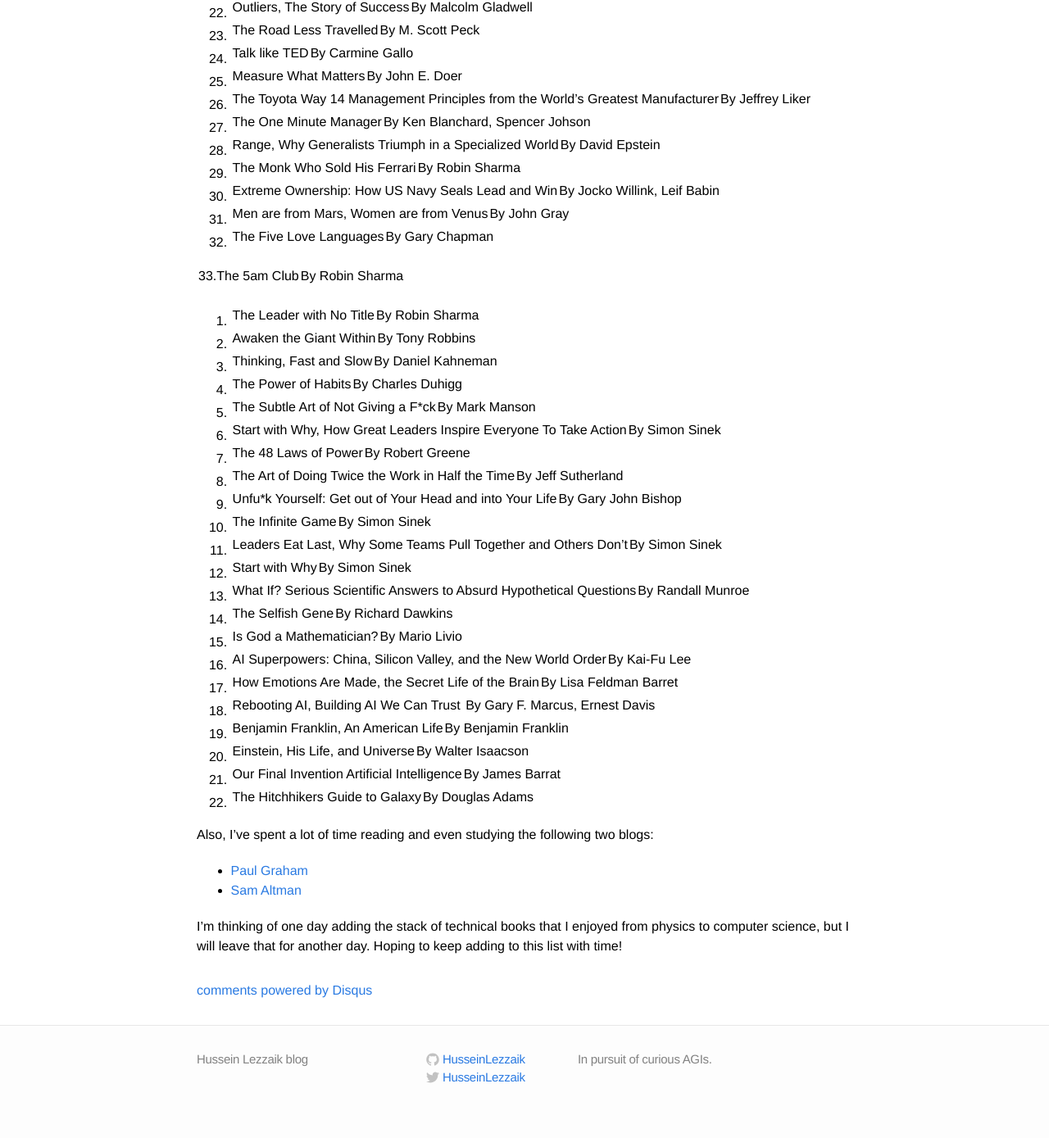
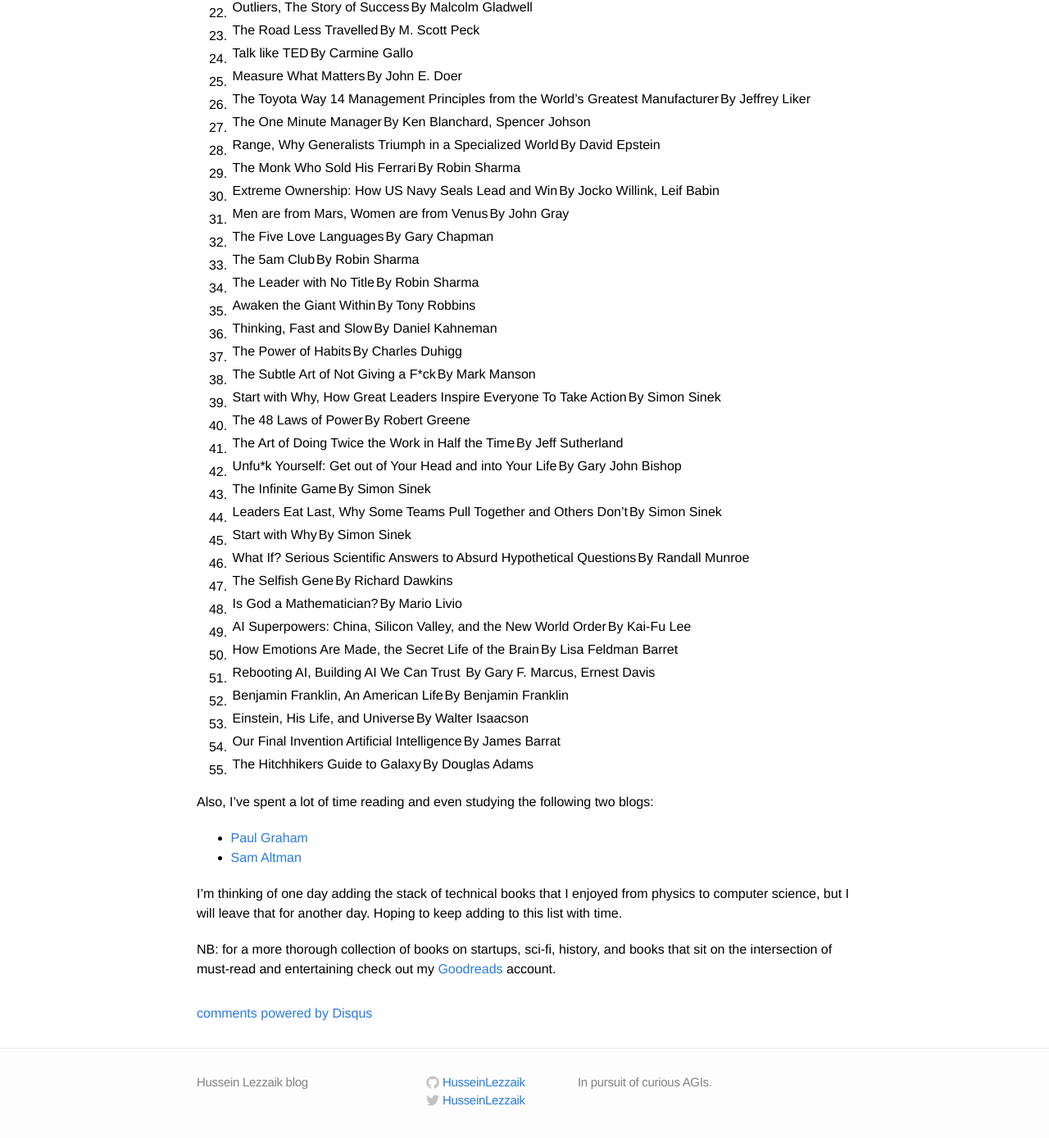
Before and after one commit to HusseinLezzaik/husseinlezzaik.github.io, a Jekyll site: the page built from _posts/2022-11-20-Books-Part-I.md, in a window 1280 px wide and 1400 px high, scrolled down 1226 px. Shown: the top 1389 px of the window at 82% size. Built offline with Jekyll 4.4.1, drawn with Linux system fonts in a browser that asks for light colours; comment, search, counter and statistics services are not loaded.

Commit message:
Update 2022-11-20-Books-Part-I.md

```diff
--- a/_posts/2022-11-20-Books-Part-I.md
+++ b/_posts/2022-11-20-Books-Part-I.md
@@ -82,7 +82,7 @@
 
 32. The Five Love Languages | By Gary Chapman
 
-33.The 5am Club | By Robin Sharma
+33. The 5am Club | By Robin Sharma
 
 34. The Leader with No Title | By Robin Sharma
 
@@ -134,4 +134,6 @@
 
 - [Sam Altman](https://blog.samaltman.com/)
 
-I’m thinking of one day adding the stack of technical books that I enjoyed from physics to computer science, but I will leave that for another day. Hoping to keep adding to this list with time!
+I’m thinking of one day adding the stack of technical books that I enjoyed from physics to computer science, but I will leave that for another day. Hoping to keep adding to this list with time.
+
+NB: for a more thorough collection of books on startups, sci-fi, history, and books that sit on the intersection of must-read and entertaining check out my [Goodreads](https://www.goodreads.com/husseinlezzaik) account.
```
